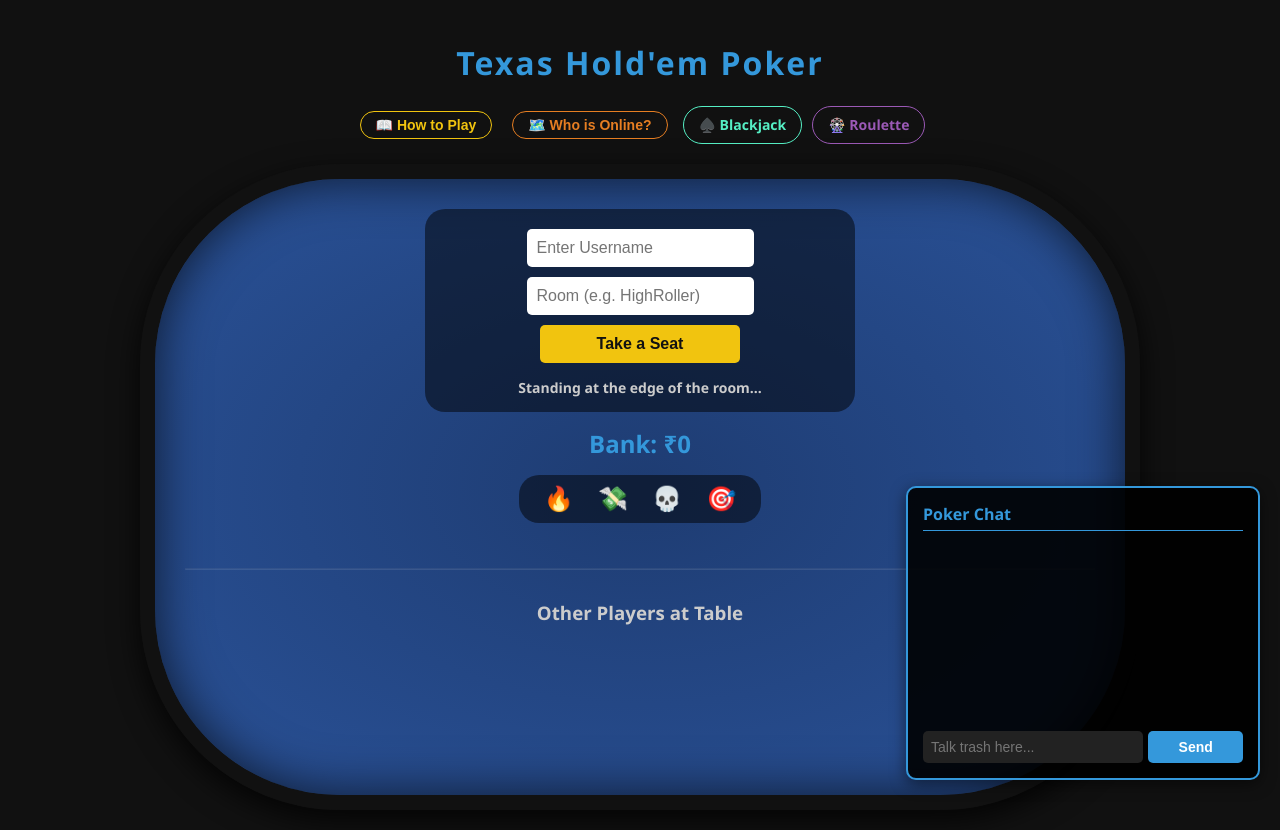
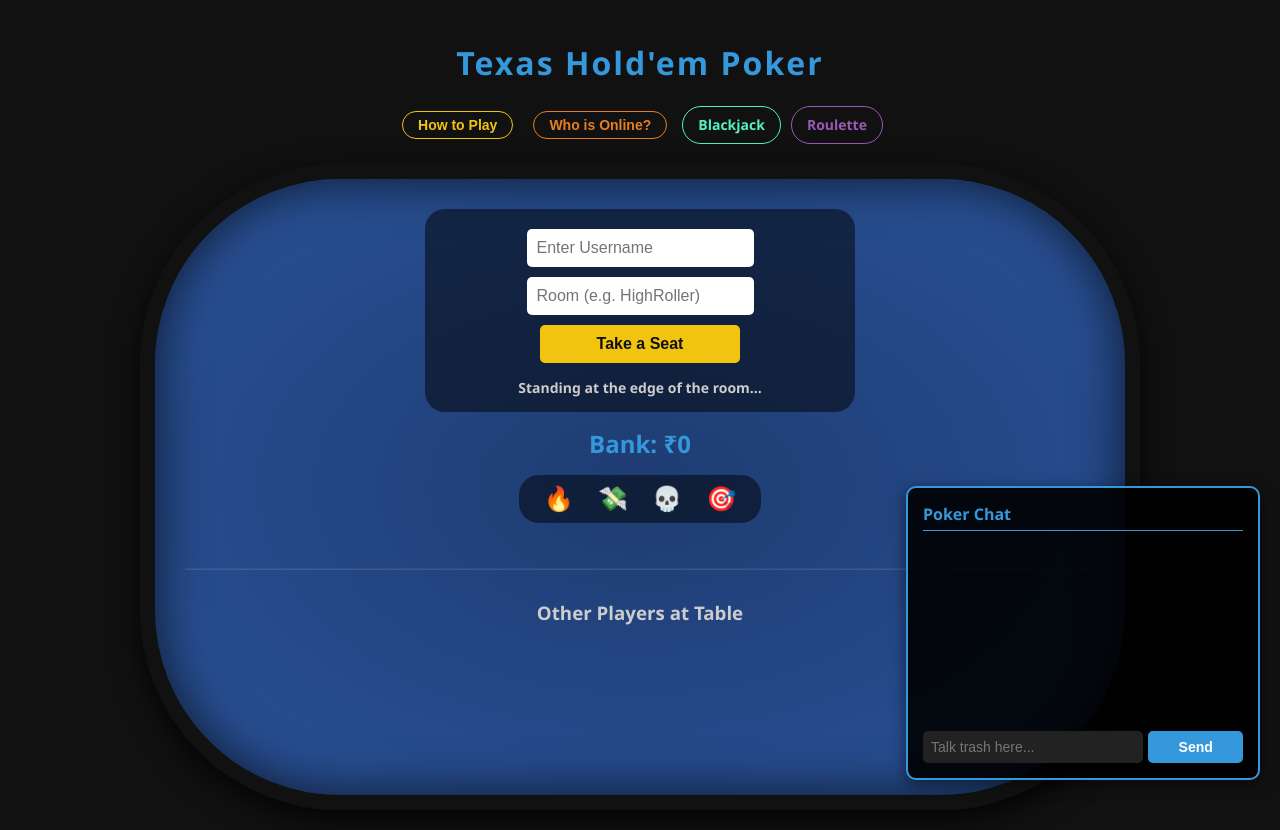
Before and after one commit to Neer0212/private-casino, a website: page public/poker.html in a window 1280 px wide. Drawn offline with nearby package versions, Linux system fonts and the light colour scheme; no server answers.

Commit message:
Final Commit

```diff
--- a/public/poker.html
+++ b/public/poker.html
@@ -331,16 +331,16 @@
 
     <div style="margin-bottom: 20px; display: flex; justify-content: center; gap: 10px; flex-wrap: wrap;">
         <button onclick="openInstructions()"
-            style="background-color: transparent; border: 1px solid #f1c40f; color: #f1c40f; padding: 5px 15px; border-radius: 20px; font-size: 14px;">📖
+            style="background-color: transparent; border: 1px solid #f1c40f; color: #f1c40f; padding: 5px 15px; border-radius: 20px; font-size: 14px;">
             How to Play</button>
         <button onclick="document.getElementById('floorMapModal').style.display='flex'"
-            style="background-color: transparent; border: 1px solid #e67e22; color: #e67e22; padding: 5px 15px; border-radius: 20px; font-size: 14px;">🗺️
+            style="background-color: transparent; border: 1px solid #e67e22; color: #e67e22; padding: 5px 15px; border-radius: 20px; font-size: 14px;">
             Who is Online?</button>
         <a href="/"
-            style="color: #55efc4; text-decoration: none; font-weight: bold; border: 1px solid #55efc4; padding: 5px 15px; border-radius: 20px; font-size: 14px; display: flex; align-items: center;">♠️
+            style="color: #55efc4; text-decoration: none; font-weight: bold; border: 1px solid #55efc4; padding: 5px 15px; border-radius: 20px; font-size: 14px; display: flex; align-items: center;">
             Blackjack</a>
         <a href="/roulette.html"
-            style="color: #9b59b6; text-decoration: none; font-weight: bold; border: 1px solid #9b59b6; padding: 5px 15px; border-radius: 20px; font-size: 14px; display: flex; align-items: center;">🎡
+            style="color: #9b59b6; text-decoration: none; font-weight: bold; border: 1px solid #9b59b6; padding: 5px 15px; border-radius: 20px; font-size: 14px; display: flex; align-items: center;">
             Roulette</a>
     </div>
 
```
Also changed, not shown: public/index.html (+1 -1 lines), public/roulette.html (+4 -4 lines).
